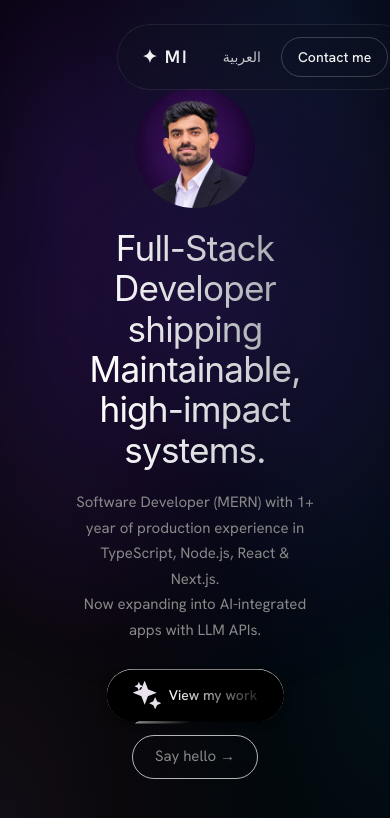
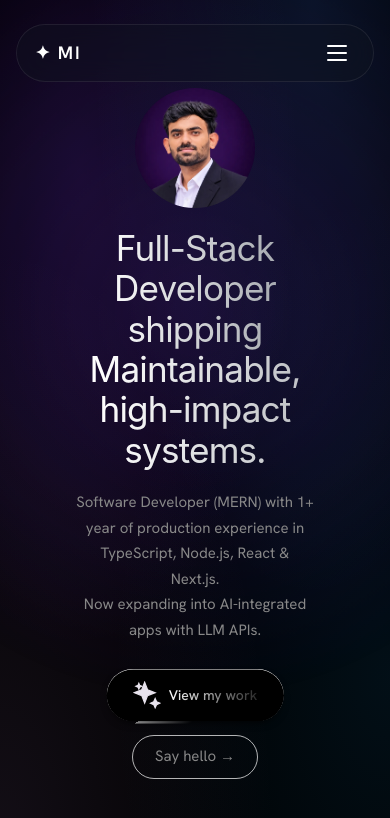
Before and after one commit to ibrahimthadathil/work-portfolio, a Next.js app: page / in a window 390 px wide. Shown: the top 818 px of the page. Built offline with nearby package versions, Linux system fonts and the light colour scheme; a web font is replaced by a local one.

Commit message:
Enhance Navbar component with mobile responsiveness; add hamburger menu and backdrop overlay

```diff
--- a/components/Navbar.module.css
+++ b/components/Navbar.module.css
@@ -2,52 +2,53 @@
 
 .nav {
   position: fixed;
-  top: 24px; /* Floats away from the top edge */
-  left: 30%;
-  transform: translateX(-50%); /* Centers the capsule */
+  top: 24px;
+
+  /* Center horizontally without transform */
+  left: 0;
+  right: 0;
+  margin-inline: auto;
+
   z-index: 100;
 
-  /* Capsule Shape & Constraints */
   width: max-content;
   max-width: 95vw;
   border-radius: 999px;
 
-  /* Glass Effect & Thin Border */
-  background-color: rgba(15, 21, 31, 0.3); /* Translucent dark background */
+  background-color: rgba(15, 21, 31, 0.4);
   backdrop-filter: blur(16px);
   -webkit-backdrop-filter: blur(16px);
-  border: 1px solid rgba(255, 255, 255, 0.08); /* Thin, subtle border */
+  border: 1px solid rgba(255, 255, 255, 0.08);
 
   padding: 12px 24px;
   transition: all 0.3s ease;
 }
-
-/* Optional: Slight color change or shrink when scrolling */
 .nav.scrolled {
-  background-color: rgba(15, 21, 31, 0.6);
-  border: 1px solid rgba(255, 255, 255, 0.12);
+  background-color: rgba(15, 21, 31, 0.7);
+  border: 1px solid rgba(255, 255, 255, 0.14);
   padding: 10px 20px;
 }
-
 .inner {
   display: flex;
   align-items: center;
   justify-content: space-between;
-  gap: 48px; /* Spacing between logo, links, and button */
+  gap: 48px;
 }
 
+/* Logo */
 .logo {
   display: flex;
   align-items: center;
   gap: 8px;
   font-weight: 600;
   font-size: var(--text-18, 18px);
-  letter-spacing: var(--tracking-neg-0-36, -0.36px);
-  color: var(--text-primary, #ffffff);
+  letter-spacing: -0.36px;
+  color: #ffffff;
+  text-decoration: none;
 }
 
 .logoIcon {
-  color: var(--text-primary, #ffffff);
+  color: #ffffff;
 }
 
 .logoText {
@@ -55,6 +56,7 @@
   letter-spacing: 2px;
 }
 
+/* Desktop Links */
 .links {
   display: flex;
   align-items: center;
@@ -65,29 +67,19 @@
 }
 
 .link {
-  font-size: var(--text-14, 14px);
-  color: var(--text-primary, #ffffff);
+  font-size: 14px;
+  color: #ffffff;
   opacity: 0.8;
   transition: opacity 0.2s ease;
   font-weight: 400;
+  text-decoration: none;
 }
 
 .link:hover {
   opacity: 1;
 }
 
-.cta {
-  font-size: var(--text-14, 14px);
-  font-weight: 500;
-  color: var(--text-primary, #ffffff);
-  background-color: transparent;
-  border: 1px solid rgba(255, 255, 255, 0.2);
-  padding: 8px 16px;
-  border-radius: 999px; /* Pill shape */
-  transition: all 0.2s ease;
-  white-space: nowrap;
-}
-
+/* Desktop Actions */
 .actions {
   display: flex;
   align-items: center;
@@ -95,9 +87,9 @@
 }
 
 .lang {
-  font-size: var(--text-14, 14px);
+  font-size: 14px;
   font-weight: 500;
-  color: var(--text-primary, #ffffff);
+  color: #ffffff;
   background: transparent;
   border: none;
   padding: 8px 10px;
@@ -113,17 +105,182 @@
   background-color: rgba(255, 255, 255, 0.08);
 }
 
+.cta {
+  font-size: 14px;
+  font-weight: 500;
+  color: #ffffff;
+  background-color: transparent;
+  border: 1px solid rgba(255, 255, 255, 0.2);
+  padding: 8px 16px;
+  border-radius: 999px;
+  transition: all 0.2s ease;
+  white-space: nowrap;
+  text-decoration: none;
+}
+
 .cta:hover {
   background-color: rgba(255, 255, 255, 0.1);
   border-color: rgba(255, 255, 255, 0.4);
 }
 
-/* Mobile Responsiveness */
+/* Hamburger Button */
+.hamburger {
+  display: none;
+  flex-direction: column;
+  justify-content: center;
+  align-items: center;
+  gap: 5px;
+  width: 36px;
+  height: 36px;
+  background: transparent;
+  border: none;
+  cursor: pointer;
+  padding: 0;
+  z-index: 101;
+}
+
+.bar {
+  display: block;
+  width: 20px;
+  height: 2px;
+  background-color: #ffffff;
+  border-radius: 2px;
+  transition: transform 0.25s ease, opacity 0.25s ease;
+}
+
+/* Animate bars to 'X' when active */
+.hamburgerActive .bar:nth-child(1) {
+  transform: translateY(7px) rotate(45deg);
+}
+
+.hamburgerActive .bar:nth-child(2) {
+  opacity: 0;
+}
+
+.hamburgerActive .bar:nth-child(3) {
+  transform: translateY(-7px) rotate(-45deg);
+}
+
+/* Backdrop */
+.backdrop {
+  position: fixed;
+  inset: 0;
+  background: rgba(0, 0, 0, 0.4);
+  backdrop-filter: blur(4px);
+  -webkit-backdrop-filter: blur(4px);
+  z-index: 90;
+}
+
+/* Mobile & Tablet Drawer Panel */
+.mobileMenu {
+  position: fixed;
+  top: 84px;
+  left: 0;
+  right: 0;
+  margin-inline: auto;
+
+  width: calc(100vw - 32px);
+  max-width: 440px;
+  background: rgba(15, 21, 31, 0.88);
+  backdrop-filter: blur(20px);
+  -webkit-backdrop-filter: blur(20px);
+  border: 1px solid rgba(255, 255, 255, 0.12);
+  border-radius: 24px;
+  padding: 24px;
+  z-index: 95;
+  box-shadow: 0 16px 40px rgba(0, 0, 0, 0.45);
+}
+
+.mobileLinks {
+  list-style: none;
+  margin: 0;
+  padding: 0;
+  display: flex;
+  flex-direction: column;
+  gap: 16px;
+}
+
+.mobileLink {
+  display: block;
+  font-size: 16px;
+  font-weight: 500;
+  color: #ffffff;
+  text-decoration: none;
+  padding: 8px 12px;
+  border-radius: 12px;
+  transition: background-color 0.2s ease, opacity 0.2s ease;
+  opacity: 0.9;
+}
+
+.mobileLink:hover {
+  opacity: 1;
+  background-color: rgba(255, 255, 255, 0.08);
+}
+
+.mobileDivider {
+  height: 1px;
+  background-color: rgba(255, 255, 255, 0.1);
+  margin: 18px 0;
+}
+
+.mobileActions {
+  display: flex;
+  flex-direction: column;
+  gap: 12px;
+}
+
+.mobileLang {
+  width: 100%;
+  padding: 12px;
+  font-size: 15px;
+  font-weight: 500;
+  color: #ffffff;
+  background: rgba(255, 255, 255, 0.05);
+  border: 1px solid rgba(255, 255, 255, 0.1);
+  border-radius: 14px;
+  cursor: pointer;
+  transition: background-color 0.2s ease;
+}
+
+.mobileLang:hover {
+  background: rgba(255, 255, 255, 0.1);
+}
+
+.mobileCta {
+  width: 100%;
+  text-align: center;
+  padding: 12px;
+  font-size: 15px;
+  font-weight: 600;
+  color: #0f151f;
+  background-color: #ffffff;
+  border-radius: 14px;
+  text-decoration: none;
+  transition: opacity 0.2s ease;
+}
+
+.mobileCta:hover {
+  opacity: 0.9;
+}
+
+/* Tablet & Mobile Media Query */
 @media (max-width: 960px) {
+  .nav {
+    width: calc(100vw - 32px);
+    max-width: 600px;
+    padding: 10px 18px;
+  }
+
   .inner {
-    gap: 24px;
+    gap: 16px;
   }
-  .links {
-    display: none; /* Hides standard links on smaller screens to preserve the capsule shape */
+
+  .links,
+  .actions {
+    display: none; /* Hidden on tablet and mobile */
+  }
+
+  .hamburger {
+    display: flex; /* Visible on tablet and mobile */
   }
 }
--- a/components/Navbar.tsx
+++ b/components/Navbar.tsx
@@ -1,21 +1,46 @@
 "use client";
 import { useEffect, useState } from "react";
-import { motion } from "framer-motion";
+import { motion, AnimatePresence } from "framer-motion";
 import styles from "./Navbar.module.css";
 import { useLanguage } from "./LanguageProvider";
 import { profile } from "@/lib/i18n/content";
 
 export default function Navbar() {
   const [scrolled, setScrolled] = useState(false);
+  const [isOpen, setIsOpen] = useState(false);
   const { t, toggle } = useLanguage();
 
+  // Handle scroll effect
   useEffect(() => {
     const onScroll = () => setScrolled(window.scrollY > 40);
     window.addEventListener("scroll", onScroll, { passive: true });
     return () => window.removeEventListener("scroll", onScroll);
   }, []);
 
+  // Close mobile menu on resize to desktop & prevent body scroll when open
+  useEffect(() => {
+    const onResize = () => {
+      if (window.innerWidth > 960) setIsOpen(false);
+    };
+    window.addEventListener("resize", onResize);
+    return () => window.removeEventListener("resize", onResize);
+  }, []);
+
+  useEffect(() => {
+    if (isOpen) {
+      document.body.style.overflow = "hidden";
+    } else {
+      document.body.style.overflow = "";
+    }
+    return () => {
+      document.body.style.overflow = "";
+    };
+  }, [isOpen]);
+
+  const closeMenu = () => setIsOpen(false);
+
   return (
+    <>
       <motion.nav
         className={`${styles.nav} ${scrolled ? styles.scrolled : ""}`}
         initial={{ y: -20, opacity: 0 }}
@@ -24,12 +49,12 @@ export default function Navbar() {
       >
         <div className={styles.inner}>
           {/* Logo */}
-        <a href="#" className={styles.logo}>
+          <a href="#" className={styles.logo} onClick={closeMenu}>
             <span className={styles.logoIcon}>✦</span>
             <span className={styles.logoText}>{profile.initials}</span>
           </a>
 
-        {/* Links */}
+          {/* Desktop Navigation Links */}
           <ul className={styles.links}>
             {t.nav.links.map((l) => (
               <li key={l.href}>
@@ -40,7 +65,7 @@ export default function Navbar() {
             ))}
           </ul>
 
-        {/* Language switch + CTA */}
+          {/* Desktop Language switch + CTA */}
           <div className={styles.actions}>
             <button
               type="button"
@@ -54,7 +79,79 @@ export default function Navbar() {
               {t.nav.cta}
             </a>
           </div>
+
+          {/* Hamburger Button (Tablet & Mobile) */}
+          <button
+            type="button"
+            className={`${styles.hamburger} ${isOpen ? styles.hamburgerActive : ""}`}
+            onClick={() => setIsOpen((prev) => !prev)}
+            aria-label="Toggle navigation menu"
+            aria-expanded={isOpen}
+          >
+            <span className={styles.bar} />
+            <span className={styles.bar} />
+            <span className={styles.bar} />
+          </button>
         </div>
       </motion.nav>
+
+      {/* Mobile & Tablet Dropdown Menu */}
+      <AnimatePresence>
+        {isOpen && (
+          <>
+            {/* Backdrop Overlay */}
+            <motion.div
+              className={styles.backdrop}
+              initial={{ opacity: 0 }}
+              animate={{ opacity: 1 }}
+              exit={{ opacity: 0 }}
+              onClick={closeMenu}
+            />
+
+            {/* Menu Panel */}
+            <motion.div
+              className={styles.mobileMenu}
+              initial={{ opacity: 0, y: -16, scale: 0.96 }}
+              animate={{ opacity: 1, y: 0, scale: 1 }}
+              exit={{ opacity: 0, y: -16, scale: 0.96 }}
+              transition={{ duration: 0.25, ease: [0.4, 0, 0.2, 1] }}
+            >
+              <ul className={styles.mobileLinks}>
+                {t.nav.links.map((l) => (
+                  <li key={l.href}>
+                    <a href={l.href} className={styles.mobileLink} onClick={closeMenu}>
+                      {l.label}
+                    </a>
+                  </li>
+                ))}
+              </ul>
+
+              <div className={styles.mobileDivider} />
+
+              <div className={styles.mobileActions}>
+                <button
+                  type="button"
+                  className={styles.mobileLang}
+                  onClick={() => {
+                    toggle();
+                    closeMenu();
+                  }}
+                  aria-label={t.nav.switchLabel}
+                >
+                  🌐 {t.nav.switchTo}
+                </button>
+                <a
+                  href={`mailto:${profile.email}`}
+                  className={styles.mobileCta}
+                  onClick={closeMenu}
+                >
+                  {t.nav.cta}
+                </a>
+              </div>
+            </motion.div>
+          </>
+        )}
+      </AnimatePresence>
+    </>
   );
 }
```
Lines whose indentation alone changed are shown as unchanged.
